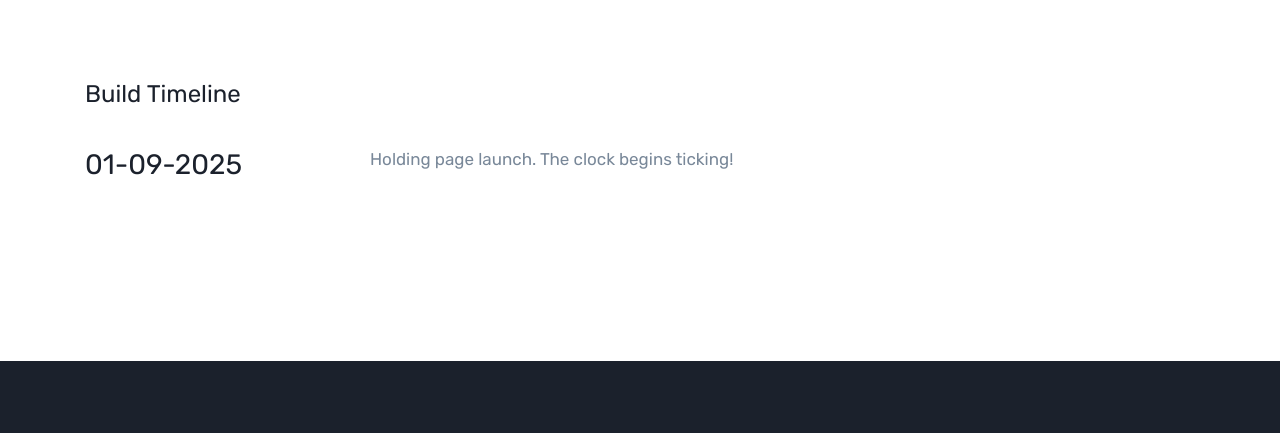
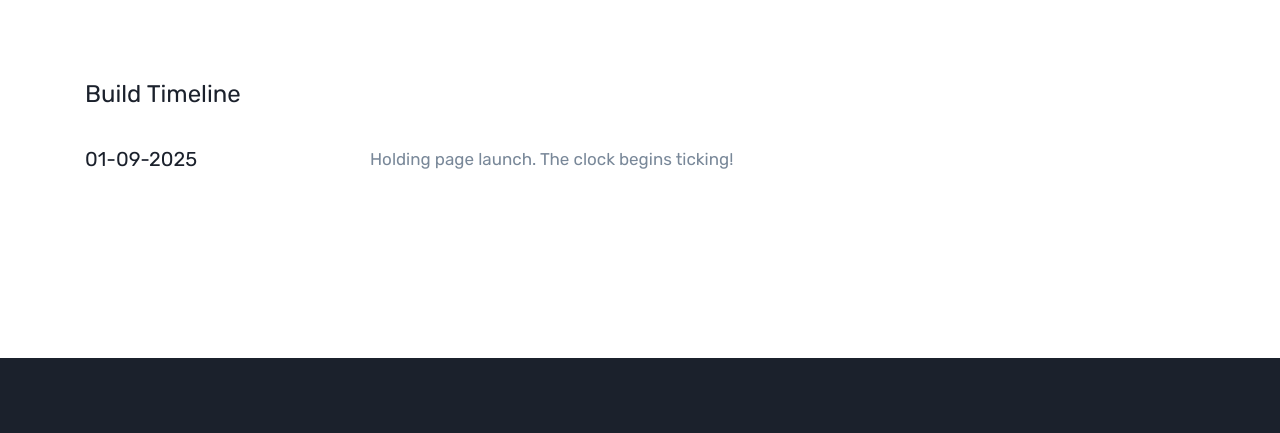
Before and after one commit to Annytomica/portfolio_wireframe, a plain HTML site: page index.html in a window 1280 px wide. Shown: the part 1091-1524 px from the top of the page. Drawn offline with Linux system fonts and the light colour scheme; some packages are replaced by stand-ins of ours; no server answers; files whose address does not match are found by name.

Commit message:
refactor: Timeline dates to h5 from h3

```diff
--- a/index.html
+++ b/index.html
@@ -99,7 +99,7 @@
             <div class="w-100"></div>
             <!-- Update statement -->
             <div class="col-md-3">
-              <h3> 01-09-2025 </h3>
+              <h5> 01-09-2025 </h5>
             </div>
             <div class="col-md-9">
               <p> Holding page launch. The clock begins ticking!</p>
```
